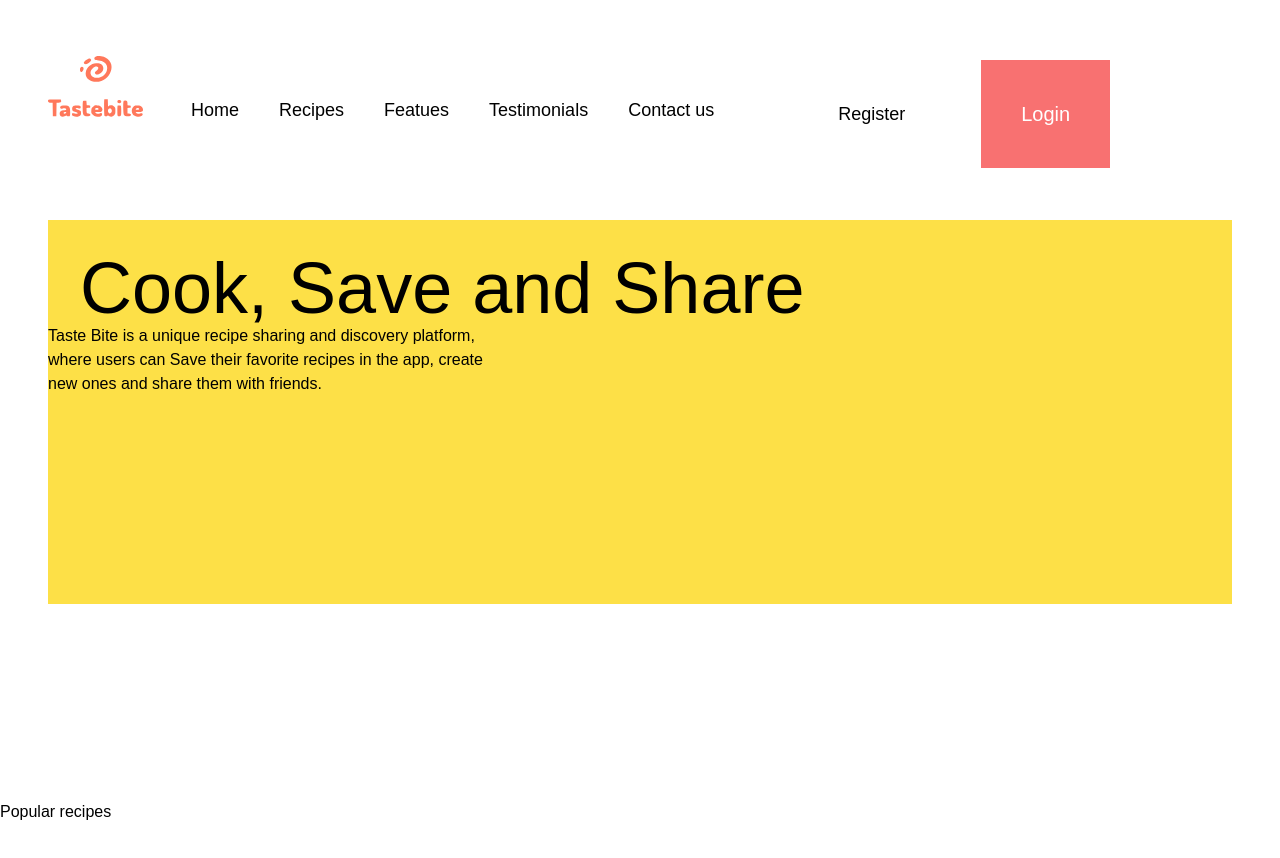
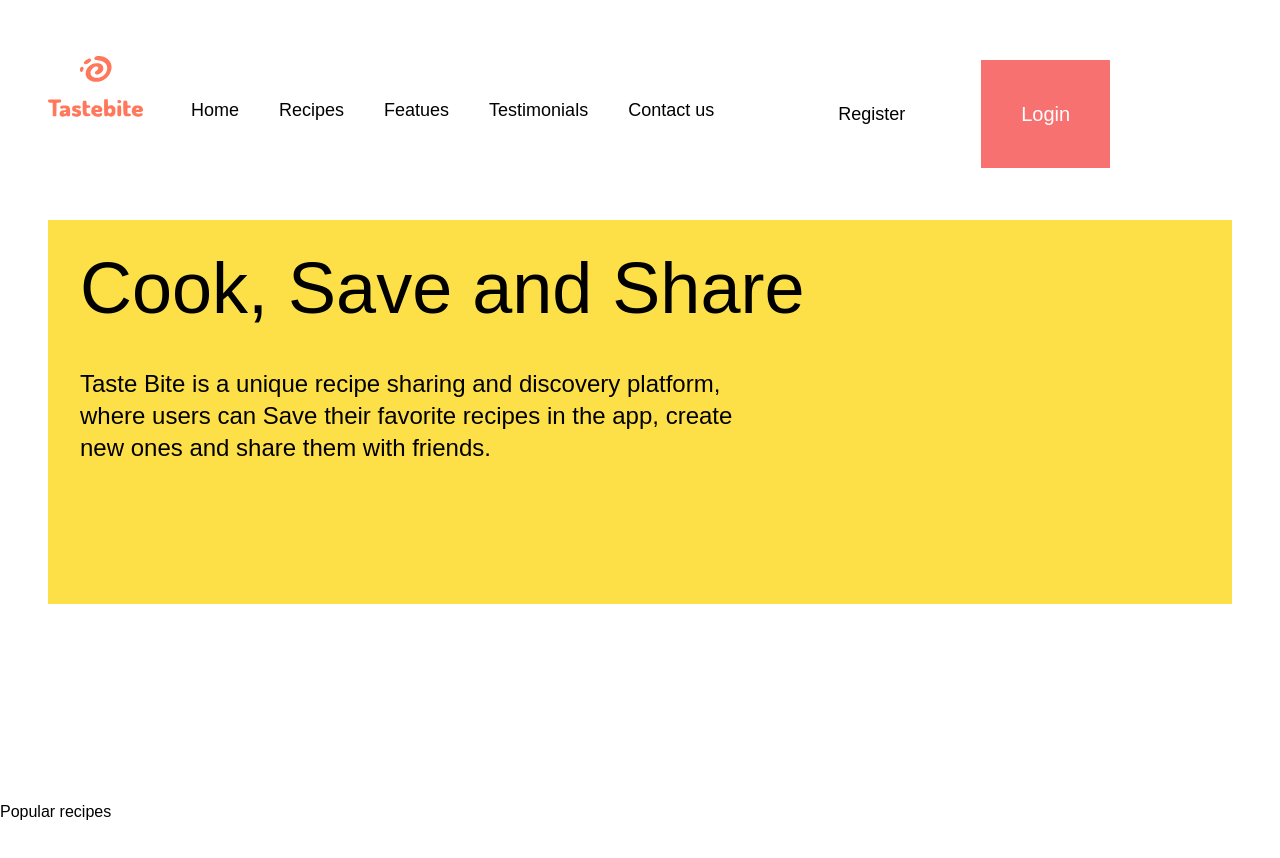
Before and after one commit to DennohKim/Tastebite-Recipe-App, a React (Create React App) app in the folder tastebite-client/: page / in a window 1280 px wide. Shown: the top 858 px of the page. Built offline with nearby package versions, Linux system fonts and the light colour scheme.

Commit message:
style:styled my paragraph

```diff
--- a/tastebite-client/src/components/Banner.js
+++ b/tastebite-client/src/components/Banner.js
@@ -4,7 +4,7 @@ export default function Banner() {
   return (
     <div className='bg-yellow-300 h-96 pt-8 mt-10'>
         <hi class = 'text-7xl pl-8 pt-14'>Cook, Save and Share </hi>
-        <p class = ''>Taste Bite is a unique recipe sharing and discovery platform,
+        <p class = 'pl-8 pt-11 text-2xl'>Taste Bite is a unique recipe sharing and discovery platform,
             <br></br>where users can Save their favorite recipes in the app, create
             <br></br>new ones and share them with friends.
         </p>
```
